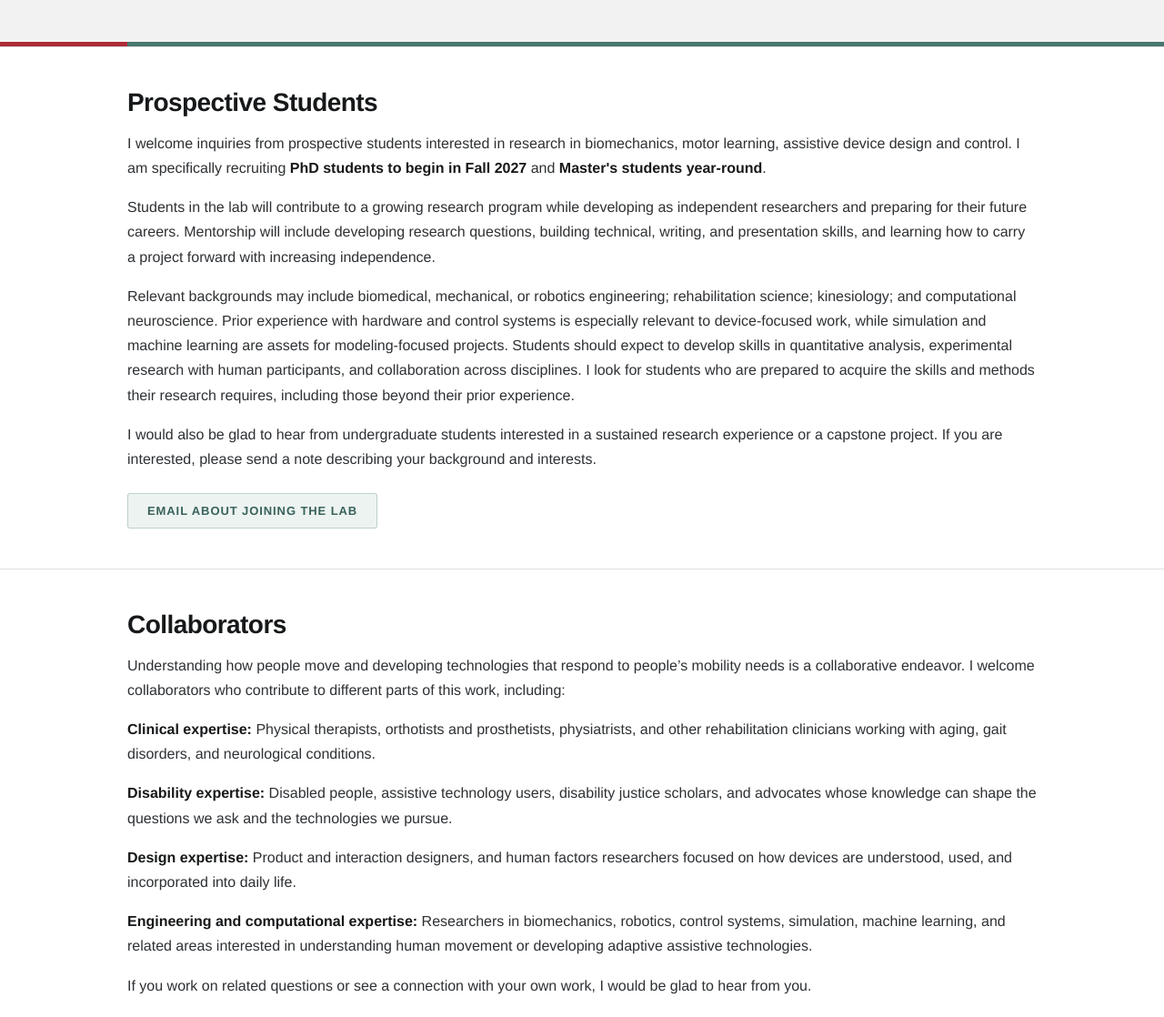
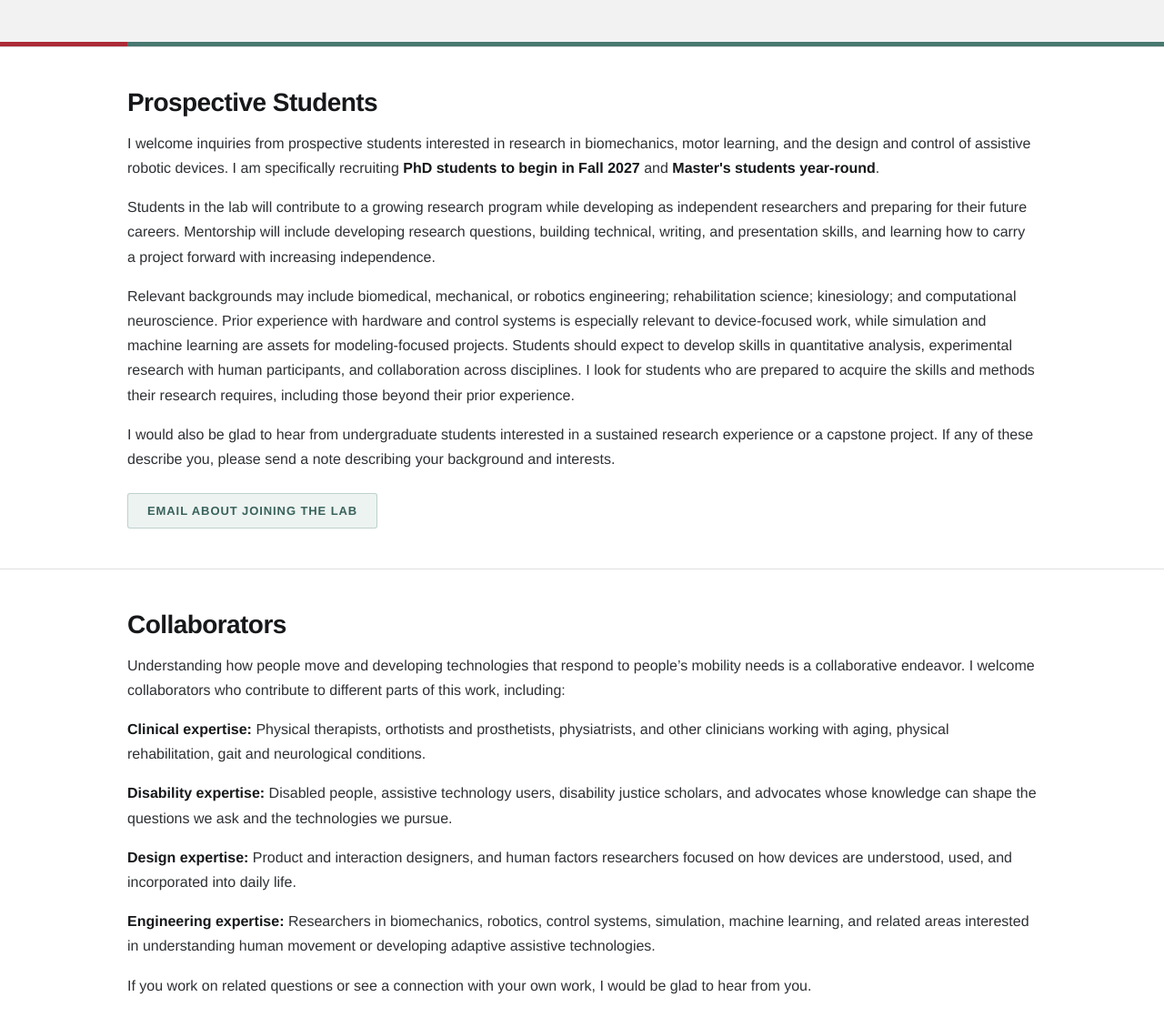
Before and after one commit to hemwpi/hemwpi.github.io, a plain HTML site: page working-together/index.html in a window 1280 px wide. Shown: the part 173-1291 px from the top of the page at 91% size. Drawn offline with Linux system fonts and the light colour scheme.

Commit message:
text edits

```diff
--- a/working-together/index.html
+++ b/working-together/index.html
@@ -104,7 +104,7 @@
     <h2 class="section-title">Prospective Students</h2>
     <p>
       I welcome inquiries from prospective students interested in research in biomechanics,
-      motor learning, assistive device design and control.
+      motor learning, and the design and control of assistive robotic devices.
       I am specifically recruiting <strong>PhD students to begin in Fall 2027</strong> and <strong>Master's students year-round</strong>.
     </p>
 
@@ -124,7 +124,7 @@
     </p>
 
     <p>I would also be glad to hear from undergraduate students interested in a sustained research experience or a capstone project.
-      If you are interested, please send a note describing your background and interests.</p>
+      If any of these describe you, please send a note describing your background and interests.</p>
 
     <a class="button" href="mailto:alakmazaheri@wpi.edu?subject=%5BHEM-STUDENT%5D">Email about joining the lab</a>
 
@@ -143,8 +143,8 @@
 
   <p>
     <strong>Clinical expertise:</strong>
-    Physical therapists, orthotists and prosthetists, physiatrists, and other rehabilitation clinicians
-    working with aging, gait disorders, and neurological conditions.
+    Physical therapists, orthotists and prosthetists, physiatrists, and other clinicians
+    working with aging, physical rehabilitation, gait and neurological conditions.
   </p>
 
   <p>
@@ -160,7 +160,7 @@
   </p>
 
   <p>
-    <strong>Engineering and computational expertise:</strong>
+    <strong>Engineering expertise:</strong>
     Researchers in biomechanics, robotics, control systems, simulation,
     machine learning, and related areas interested in understanding
     human movement or developing adaptive assistive technologies.
```
Also changed, not shown: about/index.html (+3 -3 lines), index.html (+4 -3 lines).
